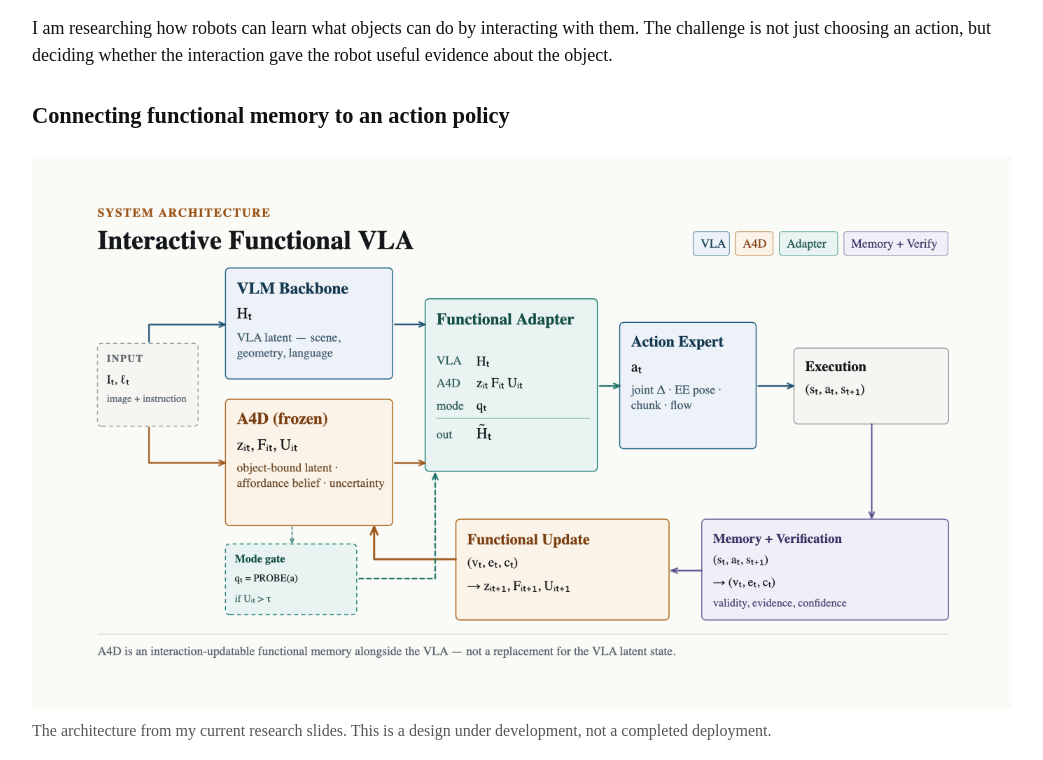
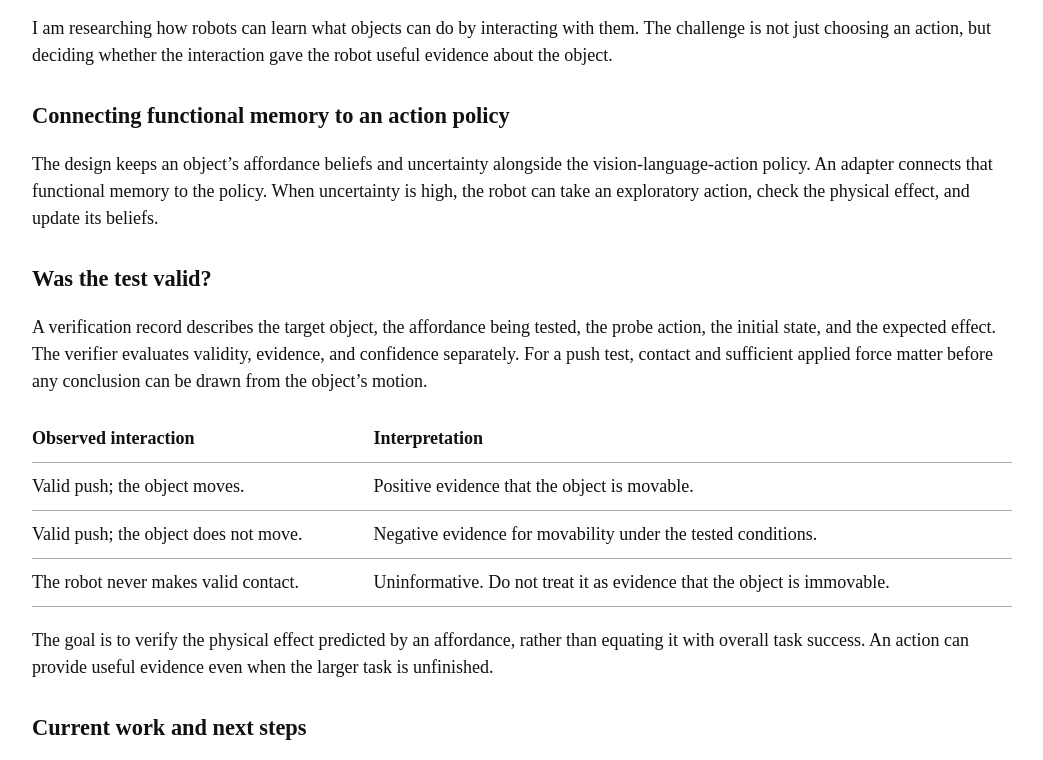
Before and after one commit to DillonMehta/DillonMehta, a plain HTML site: page ut-research.html in a window 1280 px wide. Shown: the part 177-937 px from the top of the page, without its empty margins (118-1161 px from the left). Drawn offline with Linux system fonts and the light colour scheme.

Commit message:
Remove architecture image from UT research page

```diff
--- a/ut-research.html
+++ b/ut-research.html
@@ -15,10 +15,6 @@
     <p>Affordance learning and verification · Autonomous Systems Group · In progress</p>
     <p>I am researching how robots can learn what objects can do by interacting with them. The challenge is not just choosing an action, but deciding whether the interaction gave the robot useful evidence about the object.</p>
     <h2>Connecting functional memory to an action policy</h2>
-    <figure>
-      <a href="assets/ut-vla-architecture.png"><img src="assets/ut-vla-architecture.png" alt="Proposed interactive functional VLA architecture: visual-language backbone, affordance memory, function adapter, action expert, execution, and verification feedback"></a>
-      <figcaption>The architecture from my current research slides. This is a design under development, not a completed deployment.</figcaption>
-    </figure>
     <p>The design keeps an object’s affordance beliefs and uncertainty alongside the vision-language-action policy. An adapter connects that functional memory to the policy. When uncertainty is high, the robot can take an exploratory action, check the physical effect, and update its beliefs.</p>
     <h2>Was the test valid?</h2>
     <p>A verification record describes the target object, the affordance being tested, the probe action, the initial state, and the expected effect. The verifier evaluates validity, evidence, and confidence separately. For a push test, contact and sufficient applied force matter before any conclusion can be drawn from the object’s motion.</p>
```
